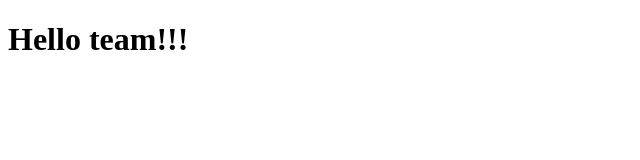
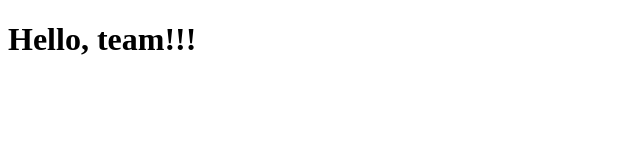
Before and after one commit to TeamChallenge-store/client, a React (Vite) app: page / in a window 1280 px wide. Shown: the top 160 px of the page, without its empty margins (0-640 px from the left). Built offline with nearby package versions, Linux system fonts and the light colour scheme.

Commit message:
refactor: try to re-deploy (Wed, Jan 24, 2024 10:43:29 PM)

```diff
--- a/src/app/index.tsx
+++ b/src/app/index.tsx
@@ -3,7 +3,7 @@ import { FC } from 'react';
 type TAppProps = object;
 
 const App: FC<TAppProps> = () => {
-  return <h1>Hello team!!!</h1>;
+  return <h1>Hello, team!!!</h1>;
 };
 
 export { App };
```
